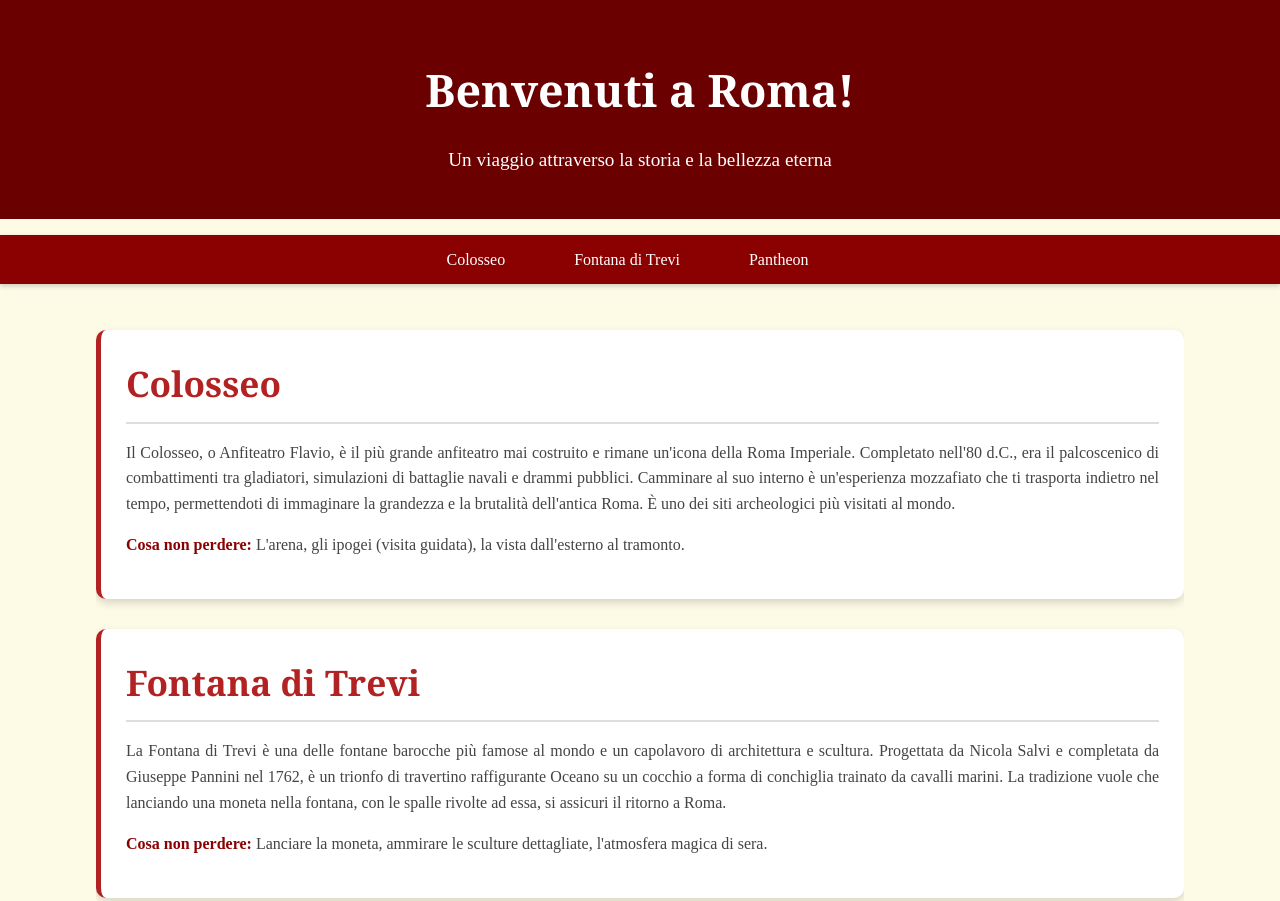
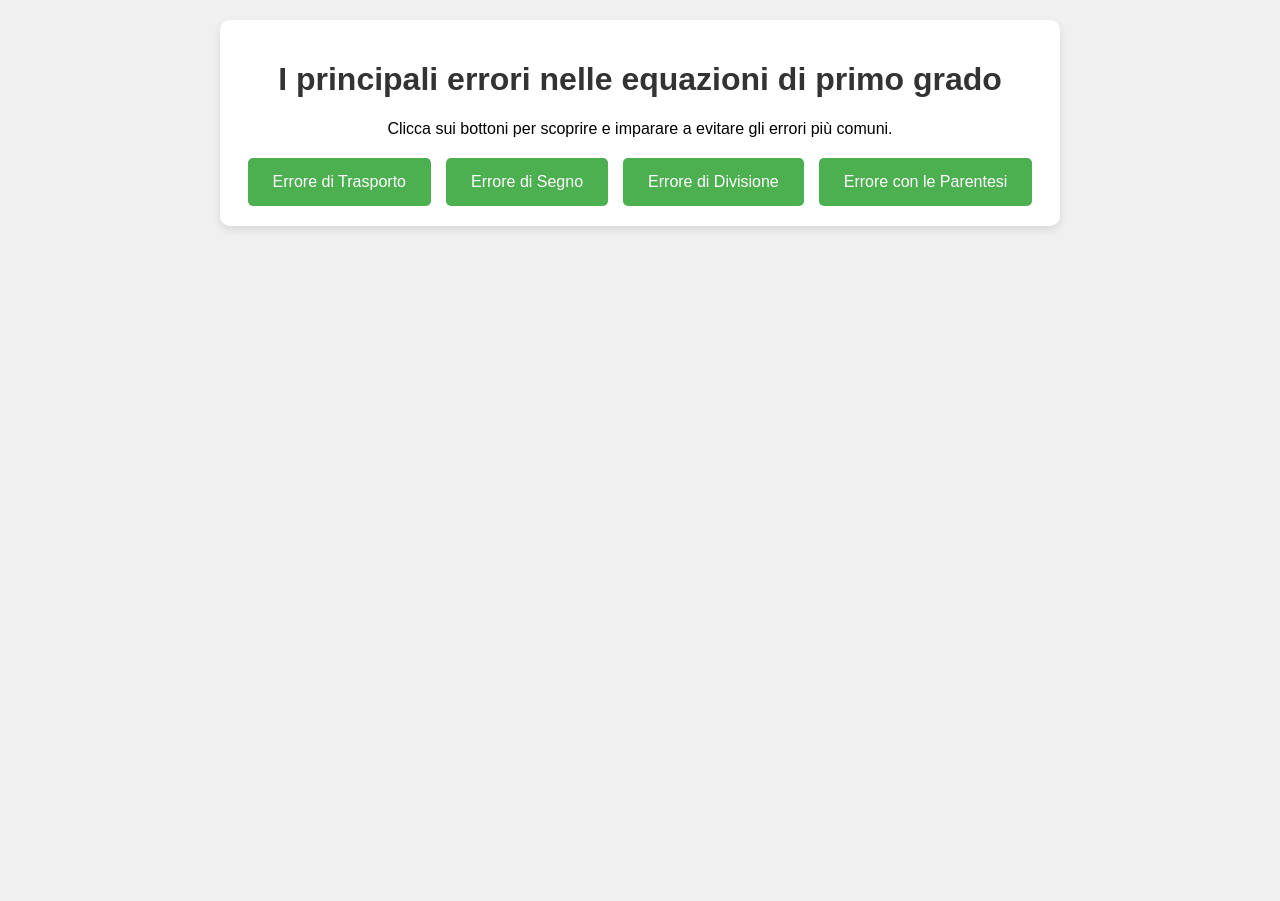
Before and after one commit to animatoredigitalecavmar/seconda, a plain HTML site: page index.html in a window 1280 px wide. Shown: the top 901 px of the page. After the commit the page ends 800 px from the top, so only its background shows below. Drawn offline with Linux system fonts and the light colour scheme.

Commit message:
Update index.html

```diff
--- a/index.html
+++ b/index.html
@@ -3,129 +3,120 @@
 <head>
     <meta charset="UTF-8">
     <meta name="viewport" content="width=device-width, initial-scale=1.0">
-    <title>Guida Turistica di Roma</title>
+    <title>Gli errori nelle equazioni di primo grado</title>
     <style>
         body {
-            font-family: 'Times New Roman', serif; /* Un font più classico per Roma */
-            line-height: 1.6;
+            font-family: Arial, sans-serif;
+            background-color: #f0f0f0;
             margin: 0;
-            padding: 0;
-            background: #fdfae6; /* Un colore più caldo */
-            color: #444;
-        }
-        header {
-            background: #6a0000; /* Rosso scuro, quasi bordeaux */
-            color: #fff;
-            padding: 1.5rem 0;
+            padding: 20px;
             text-align: center;
         }
+        .container {
+            max-width: 800px;
+            margin: auto;
+            background: white;
+            padding: 20px;
+            border-radius: 10px;
+            box-shadow: 0 4px 8px rgba(0,0,0,0.1);
+        }
         h1 {
-            font-family: 'Georgia', serif;
-            font-size: 2.8em;
-            margin-bottom: 5px;
+            color: #333;
         }
-        p.subtitle {
-            font-size: 1.2em;
+        .menu {
+            display: flex;
+            flex-wrap: wrap;
+            justify-content: center;
+            gap: 15px;
+            margin-top: 20px;
         }
-        nav ul {
-            padding: 0;
-            list-style: none;
-            background: #8b0000; /* Un rosso leggermente più chiaro per la nav */
-            text-align: center;
-            box-shadow: 0 2px 5px rgba(0,0,0,0.2);
+        .btn {
+            background-color: #4CAF50;
+            color: white;
+            padding: 15px 25px;
+            border: none;
+            border-radius: 5px;
+            cursor: pointer;
+            font-size: 16px;
+            transition: background-color 0.3s;
         }
-        nav ul li {
-            display: inline;
-            margin-right: 25px;
+        .btn:hover {
+            background-color: #45a049;
         }
-        nav ul li a {
-            color: #fff;
-            text-decoration: none;
-            padding: 12px 20px;
-            display: inline-block;
-            transition: background 0.3s ease; /* Transizione fluida al passaggio del mouse */
+        .content {
+            margin-top: 30px;
+            text-align: left;
+            padding: 20px;
+            border: 1px solid #ddd;
+            border-radius: 5px;
+            background-color: #f9f9f9;
+            display: none; /* Initially hidden */
         }
-        nav ul li a:hover {
-            background: #a00000;
+        .content h2 {
+            color: #555;
         }
-        .container {
-            width: 85%;
-            margin: auto;
-            overflow: hidden;
-            padding: 30px 0;
-        }
-        .monument {
-            background: #fff;
-            padding: 25px;
-            margin-bottom: 30px;
-            border-radius: 10px;
-            box-shadow: 0 4px 8px rgba(0,0,0,0.15); /* Ombra più pronunciata */
-            border-left: 5px solid #b22222; /* Bordo laterale per accentuare */
-        }
-        .monument h2 {
-            color: #b22222; /* Rosso mattone */
-            font-family: 'Georgia', serif;
-            font-size: 2.2em;
-            margin-top: 0;
-            border-bottom: 2px solid #ddd;
-            padding-bottom: 10px;
-            margin-bottom: 15px;
-        }
-        .monument p {
-            text-align: justify;
-        }
-        .monument p strong {
-            color: #8b0000;
-        }
-        footer {
-            text-align: center;
-            padding: 25px;
-            background: #6a0000;
-            color: #fff;
-            margin-top: 30px;
-        }
-        footer p {
-            margin: 0;
-            font-size: 0.9em;
+        .content p {
+            line-height: 1.6;
         }
     </style>
 </head>
 <body>
-    <header>
-        <h1>Benvenuti a Roma!</h1>
-        <p class="subtitle">Un viaggio attraverso la storia e la bellezza eterna</p>
-    </header>
 
-    <nav>
-        <ul>
-            <li><a href="#colosseo">Colosseo</a></li>
-            <li><a href="#fontana-di-trevi">Fontana di Trevi</a></li>
-            <li><a href="#pantheon">Pantheon</a></li>
-        </ul>
-    </nav>
+<div class="container">
+    <h1>I principali errori nelle equazioni di primo grado</h1>
+    <p>Clicca sui bottoni per scoprire e imparare a evitare gli errori più comuni.</p>
 
-    <div class="container">
-        <section id="colosseo" class="monument">
-            <h2>Colosseo</h2>
-            <p>Il Colosseo, o Anfiteatro Flavio, è il più grande anfiteatro mai costruito e rimane un'icona della Roma Imperiale. Completato nell'80 d.C., era il palcoscenico di combattimenti tra gladiatori, simulazioni di battaglie navali e drammi pubblici. Camminare al suo interno è un'esperienza mozzafiato che ti trasporta indietro nel tempo, permettendoti di immaginare la grandezza e la brutalità dell'antica Roma. È uno dei siti archeologici più visitati al mondo.</p>
-            <p><strong>Cosa non perdere:</strong> L'arena, gli ipogei (visita guidata), la vista dall'esterno al tramonto.</p>
-        </section>
-
-        <section id="fontana-di-trevi" class="monument">
-            <h2>Fontana di Trevi</h2>
-            <p>La Fontana di Trevi è una delle fontane barocche più famose al mondo e un capolavoro di architettura e scultura. Progettata da Nicola Salvi e completata da Giuseppe Pannini nel 1762, è un trionfo di travertino raffigurante Oceano su un cocchio a forma di conchiglia trainato da cavalli marini. La tradizione vuole che lanciando una moneta nella fontana, con le spalle rivolte ad essa, si assicuri il ritorno a Roma.</p>
-            <p><strong>Cosa non perdere:</strong> Lanciare la moneta, ammirare le sculture dettagliate, l'atmosfera magica di sera.</p>
-        </section>
-
-        <section id="pantheon" class="monument">
-            <h2>Pantheon</h2>
-            <p>Il Pantheon è un antico tempio romano, successivamente convertito in chiesa, famoso per la sua cupola mozzafiato con un'apertura centrale, l'oculo. Costruito originariamente da Agrippa e ricostruito da Adriano intorno al 126 d.C., è uno degli edifici meglio conservati dell'antica Roma. La sua architettura è un prodigio di ingegneria, e l'oculo è l'unica fonte di luce diretta, creando giochi di luce affascinanti. È anche il luogo di sepoltura di importanti figure italiane come Raffaello.</p>
-            <p><strong>Cosa non perdere:</strong> L'oculo, la cupola, le tombe reali, l'atmosfera imponente all'interno.</p>
-        </section>
+    <div class="menu">
+        <button class="btn" onclick="showContent('transposition')">Errore di Trasporto</button>
+        <button class="btn" onclick="showContent('sign')">Errore di Segno</button>
+        <button class="btn" onclick="showContent('division')">Errore di Divisione</button>
+        <button class="btn" onclick="showContent('parentheses')">Errore con le Parentesi</button>
     </div>
 
-    <footer>
-        <p>&copy; 2025 Guida Turistica di Roma. Tutti i diritti riservati.</p>
-    </footer>
+    <div id="transposition" class="content">
+        <h2>L'Errore di Trasporto</h2>
+        <p>L'errore più comune si verifica quando si sposta un termine da un membro all'altro dell'equazione senza cambiargli il segno. Ricorda sempre la <strong>legge del trasporto</strong>: se un termine attraversa l'uguale, il suo segno deve cambiare. Ad esempio:</p>
+        <p><strong>Corretto:</strong> $x + 3 = 7 \implies x = 7 - 3 \implies x = 4$</p>
+        <p><strong>Sbagliato:</strong> $x + 3 = 7 \implies x = 7 + 3 \implies x = 10$</p>
+    </div>
+
+    <div id="sign" class="content">
+        <h2>L'Errore di Segno</h2>
+        <p>Quando si risolve un'equazione, è facile dimenticare di applicare la regola dei segni, specialmente quando si moltiplica o si divide per un numero negativo. Ad esempio:</p>
+        <p><strong>Corretto:</strong> $-2x = 8 \implies x = \frac{8}{-2} \implies x = -4$</p>
+        <p><strong>Sbagliato:</strong> $-2x = 8 \implies x = 4$ (errore sul segno)</p>
+    </div>
+
+    <div id="division" class="content">
+        <h2>L'Errore di Divisione</h2>
+        <p>Molti studenti, per isolare la $x$, tendono a dividere il coefficiente per il termine noto, invece del contrario. Ricorda: si divide sempre il <strong>termine noto</strong> (quello senza $x$) per il <strong>coefficiente</strong> della $x$.</p>
+        <p><strong>Corretto:</strong> $4x = 12 \implies x = \frac{12}{4} \implies x = 3$</p>
+        <p><strong>Sbagliato:</strong> $4x = 12 \implies x = \frac{4}{12} \implies x = \frac{1}{3}$</p>
+    </div>
+
+    <div id="parentheses" class="content">
+        <h2>L'Errore con le Parentesi</h2>
+        <p>Quando un segno meno precede una parentesi, devi cambiare il segno a <strong>tutti</strong> i termini all'interno della parentesi, non solo al primo. Questo è un errore molto comune.</p>
+        <p><strong>Corretto:</strong> $5 - (2x - 1) = 4 \implies 5 - 2x + 1 = 4 \implies 6 - 2x = 4$</p>
+        <p><strong>Sbagliato:</strong> $5 - (2x - 1) = 4 \implies 5 - 2x - 1 = 4$ (errore sul segno del 1)</p>
+    </div>
+
+</div>
+
+<script>
+    function showContent(id) {
+        // Nasconde tutti i contenuti
+        var contents = document.getElementsByClassName('content');
+        for (var i = 0; i < contents.length; i++) {
+            contents[i].style.display = 'none';
+        }
+        // Mostra solo il contenuto selezionato
+        var selectedContent = document.getElementById(id);
+        if (selectedContent) {
+            selectedContent.style.display = 'block';
+        }
+    }
+</script>
+
 </body>
 </html>
```
